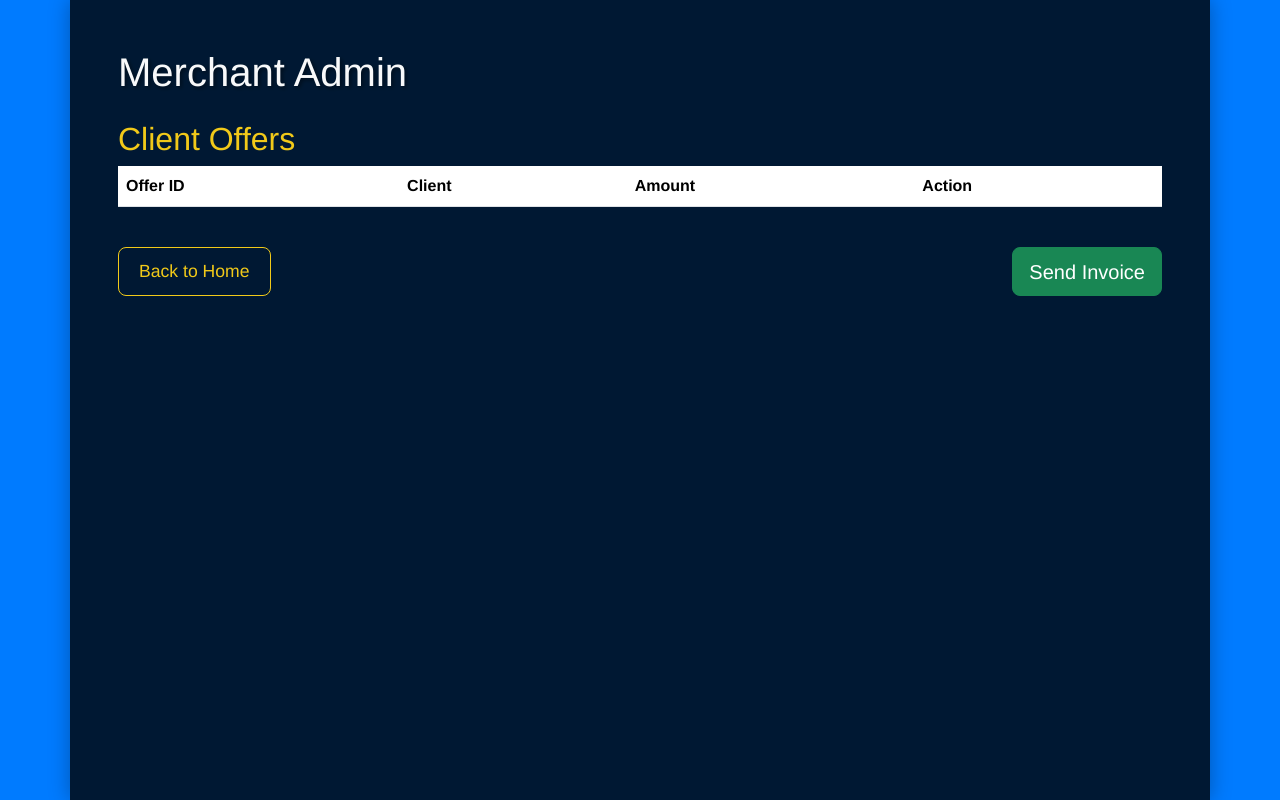
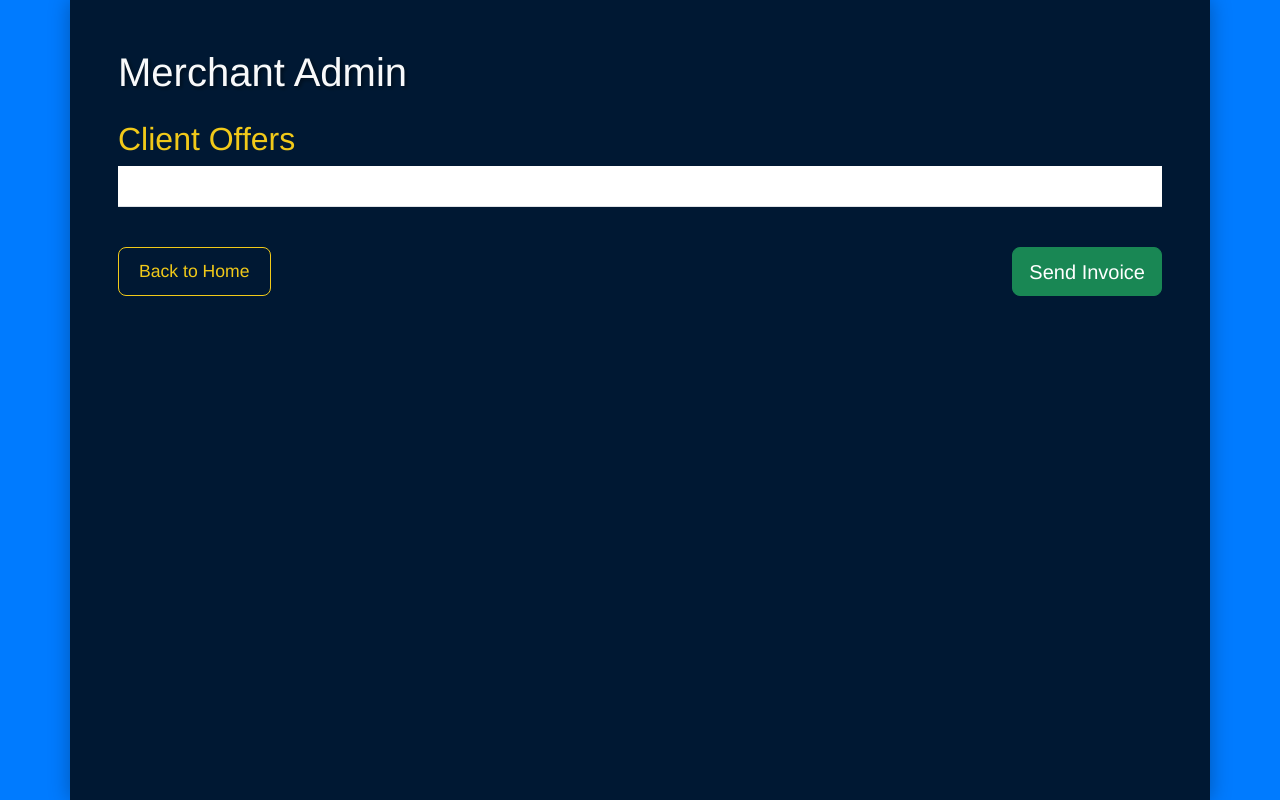
Before and after one commit to chrisguida/bolt12-subscriptions, a Flask app: page /admin in a window 1280 px wide. Run offline with Flask 3, Linux system fonts and the light colour scheme; lists and menus that the app fills with data are empty.

Commit message:
Add requirements.txt

```diff
--- /dev/null
+++ b/frontend/Bitcoin Lightning Payments/static/requirements.txt
@@ -0,0 +1,4 @@
+flask
+flask_sqlalchemy
+qrcode
+pillow
--- a/frontend/Bitcoin Lightning Payments/static/style.css
+++ b/frontend/Bitcoin Lightning Payments/static/style.css
@@ -209,6 +209,10 @@ h2 {
     animation-delay: 0.4s;
 }
 
+.table td, .table th {
+    color: white; /* Set text color to white */
+}
+
 @keyframes lightning1 {
     0%, 100% {
         opacity: 0;
```
